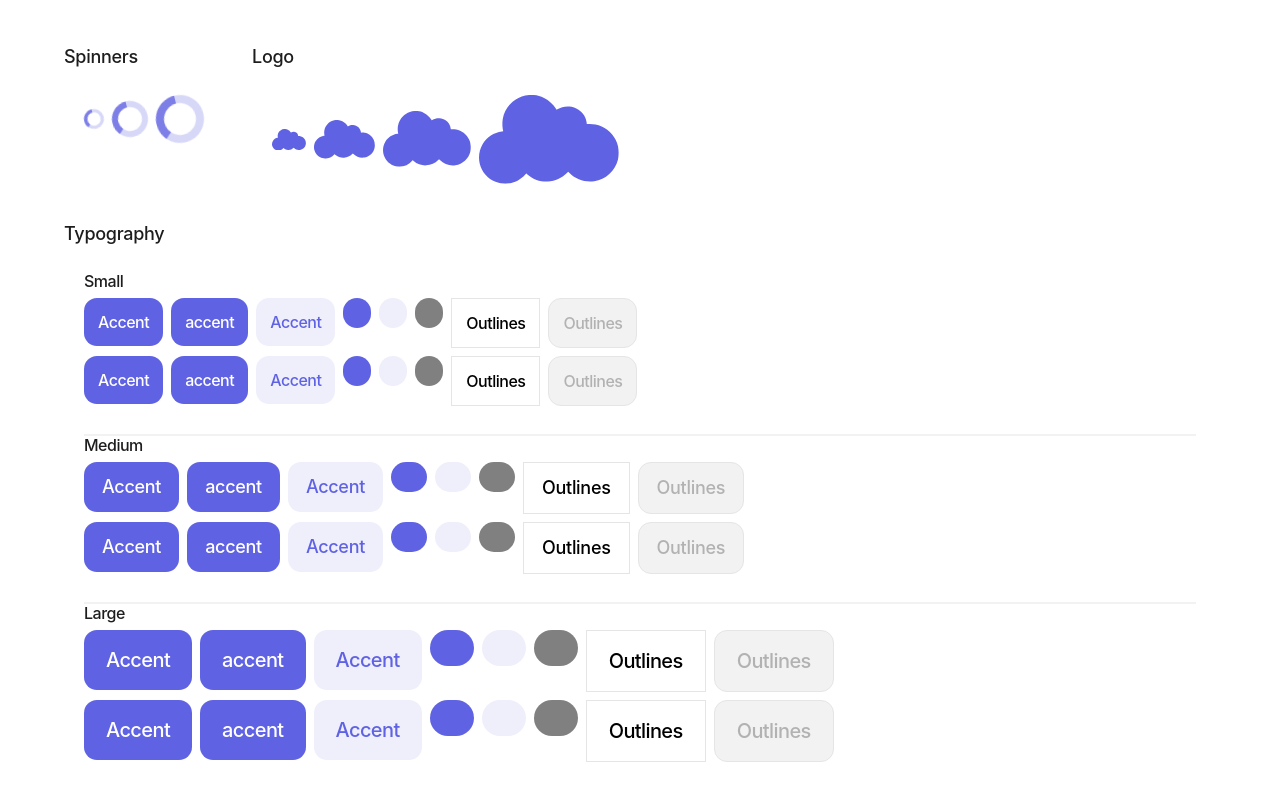
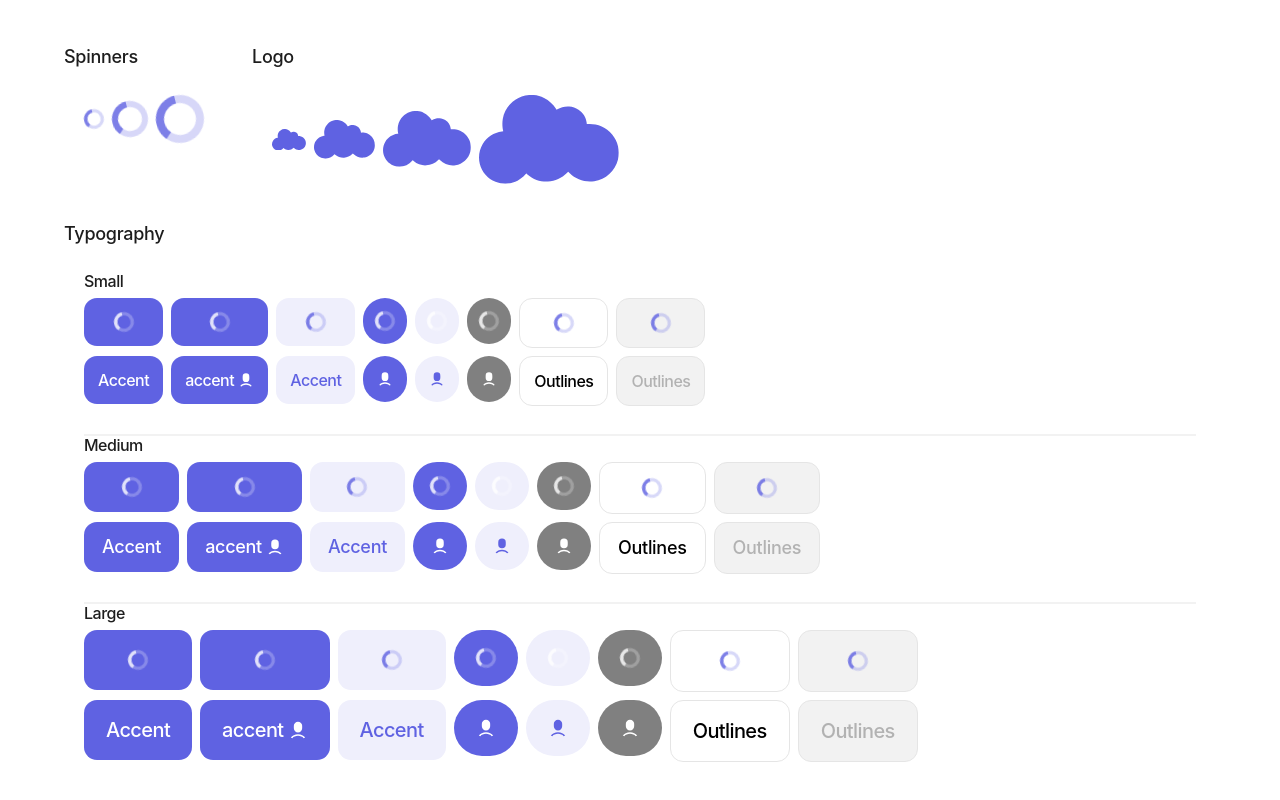
Before and after one commit to servantymatteo/baccielpmf, a Next.js app: page / in a window 1280 px wide. Shown: the part 1995-2795 px from the top of the page. Built offline with nearby package versions, Linux system fonts and the light colour scheme.

Commit message:
Ds début arret avant avatar

```diff
--- /dev/null
+++ b/src/ui/design-system/avatar/avatar.tsx
@@ -0,0 +1,27 @@
+import Image from "next/image";
+
+interface Props {
+  size?: "small" | "medium" | "large";
+}
+
+export const Logo = ({ size = "medium" }: Props) => {
+  let sizeStyles: string;
+  switch (size) {
+    case "small":
+      sizeStyles = "61";
+      break;
+    case "medium":
+      sizeStyles = "88";
+      break;
+    case "large":
+      sizeStyles = "140";
+      break;
+  }
+  return <div>
+    <Image
+    src=""
+    alt=""
+
+    />
+  </div>;
+};
--- a/src/ui/design-system/button/button.tsx
+++ b/src/ui/design-system/button/button.tsx
@@ -1,4 +1,5 @@
 import clsx from "clsx";
+import { Spinner } from "../spinner/spinner";
 
 interface Props {
   size?: "small" | "medium" | "large";
@@ -35,7 +36,7 @@ export const Button = ({
       break;
     case "outlines":
       variantStyles =
-        "bg-white hover:bg-gray-400/50 border border-gray-500 text-gray-900";
+        "bg-white hover:bg-gray-400/50 border border-gray-500 text-gray-900 rounded";
       break;
     case "disabled":
       variantStyles =
@@ -72,11 +73,35 @@ export const Button = ({
     <>
       <button
         type="button"
-        className={clsx(variantStyles, icoSize, sizeStyles, "")}
-        onClick={() => console.log("click")}
-        disabled={disabled}
+        className={clsx(
+          variantStyles,
+          sizeStyles,
+          icoSize,
+          isLoading && "cursor-wait",
+          "relative"
+        )}
       >
-        {icon && variant === "ico" ? <></> : <>{children}</>}
+        {isLoading && (
+          <div className="absolute inset-0 flex items-center justify-center">
+            {variant === "accent" || variant === "ico" ? (
+              <Spinner size="small" variant="white" />
+            ) : (
+              <Spinner size="small" />
+            )}
+          </div>
+        )}
+
+        <div className={clsx(isLoading && "invisible")}>
+          {icon && variant == "ico" ? (
+            <icon.icon size={icoSize} />
+          ) : (
+            <div className={clsx(icon && "flex items-center gap-1")}>
+              {icon && iconPosition == "left" && <icon.icon size={icoSize} />}
+              {children}
+              {icon && iconPosition == "right" && <icon.icon size={icoSize} />}
+            </div>
+          )}
+        </div>
       </button>
     </>
   );
--- a/src/ui/design-system/logo/logo.tsx
+++ b/src/ui/design-system/logo/logo.tsx
@@ -26,7 +26,7 @@ export const Logo = ({ size = "medium" }: Props) => {
         fill="none"
         xmlns="http://www.w3.org/2000/svg"
       >
-        <g clip-path="url(#clip0_820_447)">
+        <g clipPath="url(#clip0_820_447)">
           <path
             d="M79.1369 0.120539C70.6888 0.929887 63.844 3.27183 57.3613 7.57687C54.4131 9.53997 52.6028 11.0209 50.258 13.3456C43.5856 19.9926 39.1029 28.5683 37.5167 37.7294C36.534 43.3776 36.7581 51.0923 38.034 56.0344C38.1719 56.5855 38.2581 57.0677 38.2236 57.1021C38.1892 57.1365 37.2409 57.2915 36.1202 57.4293C23.5342 59.0824 12.4653 66.3665 5.86195 77.3186C0.241325 86.6347 -1.41383 98.0689 1.29304 108.763C4.53438 121.471 13.8446 132.096 26.0341 136.986C42.7236 143.685 61.7923 138.915 73.3612 125.156C74.6198 123.675 74.6198 123.675 74.9473 124.02C75.1198 124.209 75.9991 124.984 76.8956 125.742C86.0679 133.439 97.154 137.176 108.861 136.539C120.343 135.919 130.585 131.338 138.705 123.21L140.774 121.144L142.843 123.21C153.171 133.542 167.412 138.244 181.963 136.108C199.894 133.491 214.98 119.784 219.308 102.202C223.721 84.2755 217.17 65.8499 202.411 54.6913C197.187 50.7651 190.567 47.8204 183.981 46.4945C180.239 45.7368 174.843 45.444 171.429 45.7884C170.739 45.8573 170.17 45.8573 170.17 45.8057C170.17 45.754 170.05 44.7552 169.912 43.567C168.929 35.2497 164.274 27.8795 157.067 23.2128C152.636 20.337 147.843 18.7355 142.257 18.2362C136.154 17.7023 128.705 19.4588 123.774 22.5929C123.257 22.92 122.757 23.23 122.654 23.2989C122.533 23.3678 122.085 22.8167 121.499 21.818C117.223 14.6716 110.499 8.55842 102.671 4.71832C97.3953 2.1353 92.3437 0.723245 86.4644 0.172199C84.7058 0.0172175 80.5507 -0.0172228 79.1369 0.120539Z"
             fill="#5F62E2"
```
Also changed, not shown: public/asset/image/daniel-lincoln-pe-X2NUwVQo-unsplash 1.png (added).
